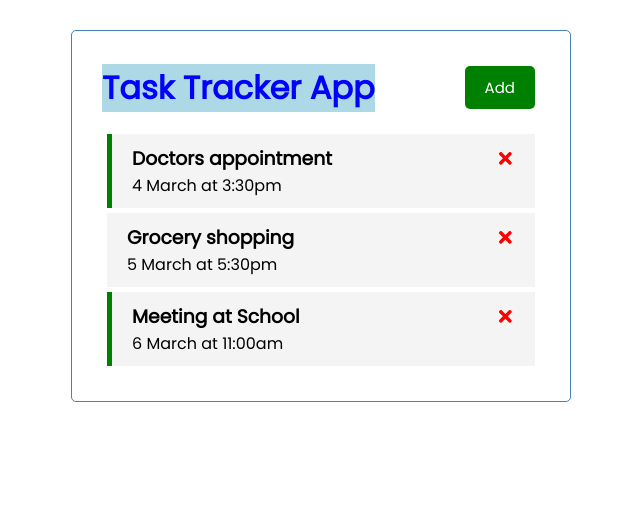
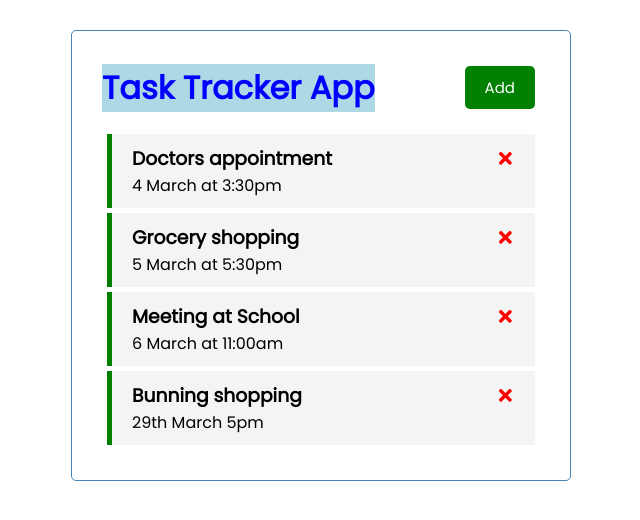
Before and after one commit to GowriKrishnamurthy/React-TaskTracker, a React (Create React App) app: page / in a window 1280 px wide. Shown: the top 520 px of the page, without its empty margins (319-959 px from the left). Built offline with nearby package versions, Linux system fonts and the light colour scheme; data requests are answered from the project's data file.

Commit message:
useEffect Hook & Fetch tasks from server, Add and Delete tasks on server

```diff
--- /dev/null
+++ b/db.json
@@ -0,0 +1,28 @@
+{
+  "tasks": [
+    {
+      "id": 1,
+      "text": "Doctors appointment",
+      "day": "4 March at 3:30pm",
+      "reminder": true
+    },
+    {
+      "id": 2,
+      "text": "Grocery shopping",
+      "day": "5 March at 5:30pm",
+      "reminder": true
+    },
+    {
+      "id": 3,
+      "text": "Meeting at School",
+      "day": "6 March at 11:00am",
+      "reminder": true
+    },
+    {
+      "text": "Bunning shopping",
+      "day": "29th March 5pm",
+      "reminder": true,
+      "id": 4
+    }
+  ]
+}
--- a/package.json
+++ b/package.json
@@ -6,6 +6,7 @@
     "@testing-library/jest-dom": "^5.11.9",
     "@testing-library/react": "^11.2.5",
     "@testing-library/user-event": "^12.8.3",
+    "json-server": "^0.16.3",
     "react": "^17.0.2",
     "react-dom": "^17.0.2",
     "react-icons": "^4.2.0",
@@ -17,7 +18,7 @@
     "build": "react-scripts build",
     "test": "react-scripts test",
     "eject": "react-scripts eject",
-    "server": "json-server --watch db.json --port 5000"
+    "server": "json-server --watch db.json --port 5001"
   },
   "eslintConfig": {
     "extends": [
--- a/src/App.js
+++ b/src/App.js
@@ -1,56 +1,87 @@
+import { useState, useEffect } from "react";
 import Header from "./components/Header";
 import Tasks from "./components/Tasks";
-import { useState } from "react";
 import AddTask from "./components/AddTask";
 
 const App = () => {
   const [showAddTask, setShowAddTask] = useState(false);
-  const [tasks, setTasks] = useState(
-    [
-    {
-      id: 1,
-      text: "Doctors appointment",
-      day: "4 March at 3:30pm",
-      reminder: true,
-    },
-    {
-      id: 2,
-      text: "Grocery shopping",
-      day: "5 March at 5:30pm",
-      reminder: false,
-    },
-    {
-      id: 3,
-      text: "Meeting at School",
-      day: "6 March at 11:00am",
-      reminder: true,
-    },
-  ]
-  );
+  const [tasks, setTasks] = useState([]);
 
-  // Add task
-  const addTask = (task) => {
-    const id = Math.floor(Math.random()  * 10000) + 1
-    console.log(id);
+  useEffect(() => {
+    const getTasks = async () => {
+      const tasksFromServer = await fetchTasks()
+      setTasks(tasksFromServer)
+    }
 
-    const newTask = { id, ...task}
-    setTasks([...tasks, newTask])
-  };
-  // Delete task
-  const deleteTask = (id) => {
-    setTasks(tasks.filter((task)=>
-    task.id!==id))
+    getTasks()
+  }, [])
+
+  // Fetch Tasks
+  const fetchTasks = async () => {
+    const res = await fetch('http://localhost:5001/tasks')
+    const data = await res.json()
+
+    return data
+  }
+
+  // Fetch Task by id
+  const fetchTask = async (id) => {
+    const res = await fetch(`http://localhost:5001/tasks/${id}`)
+    const data = await res.json()
+
+    return data
+  }
+
+  // Add Task
+  const addTask = async (task) => {
+    const res = await fetch('http://localhost:5001/tasks', {
+      method: 'POST',
+      headers: {
+        'Content-type': 'application/json',
+      },
+      body: JSON.stringify(task),
+    })
+
+    const data = await res.json()
+
+    setTasks([...tasks, data])
+    // const id = Math.floor(Math.random()  * 10000) + 1
+    // const newTask = { id, ...task}
+    // setTasks([...tasks, newTask])
   };
 
-  // Toggle reminder
-  const toggleReminder = (id) => {
-    setTasks(tasks.map((task)=>
-    task.id === id?
-    {...task, reminder :!task.reminder}
-    :
-    task))
+  // Delete task
+  const deleteTask = async(id) => {
+    const res = await fetch(`http://localhost:5001/tasks/${id}`, {
+      method: 'DELETE',
+    })
+    //We should control the response status to decide if we will change the state or not.
+    res.status === 200
+      ? setTasks(tasks.filter((task) => task.id !== id))
+      : alert('Error Deleting This Task')
   };
 
+  // Toggle Reminder
+  const toggleReminder = async (id) => {
+    const taskToToggle = await fetchTask(id)
+    const updTask = { ...taskToToggle, reminder: !taskToToggle.reminder }
+
+    const res = await fetch(`http://localhost:5001/tasks/${id}`, {
+      method: 'PUT',
+      headers: {
+        'Content-type': 'application/json',
+      },
+      body: JSON.stringify(updTask),
+    })
+
+    const data = await res.json()
+
+    setTasks(
+      tasks.map((task) =>
+        task.id === id ? { ...task, reminder: data.reminder } : task
+      )
+    )
+  }
   return (
     <div className="container">
       <Header title="Task Tracker App"
--- a/src/components/Tasks.js
+++ b/src/components/Tasks.js
@@ -1,10 +1,15 @@
 import Task from "./Task";
 
-export const Tasks = ({ tasks, onDelete, onToggle}) => {
+export const Tasks = ({ tasks, onDelete, onToggle }) => {
   return (
     <>
-      {tasks.map((task) => (
-        <Task key={task.id} task={task} onDelete={onDelete} onToggle={onToggle} />
+      {tasks.map((task, index) => (
+        <Task
+          key={index}
+          task={task}
+          onDelete={onDelete}
+          onToggle={onToggle}
+        />
       ))}
     </>
   );
```
Also changed, not shown: 1 other file (tests, documents, lock files or other folders).
